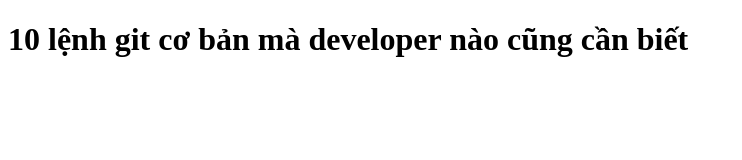
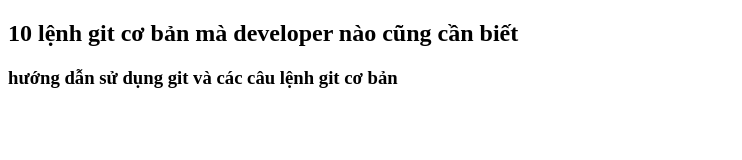
Before and after one commit to ngoctiep/Github_tutorial, a plain HTML site: page Desktop/Github/index.html in a window 1280 px wide. Shown: the whole page, without its empty margins (0-742 px from the left). Drawn offline with Linux system fonts and the light colour scheme.

Commit message:
change H1 to H2

```diff
--- a/Desktop/Github/index.html
+++ b/Desktop/Github/index.html
@@ -9,7 +9,8 @@
 </head>
 
 <body>
-    <h1>10 lệnh git cơ bản mà developer nào cũng cần biết</h1>
+    <h2>10 lệnh git cơ bản mà developer nào cũng cần biết</h2>
+    <h3>hướng dẫn sử dụng git và các câu lệnh git cơ bản</h3>
 </body>
 
 </html>
```
